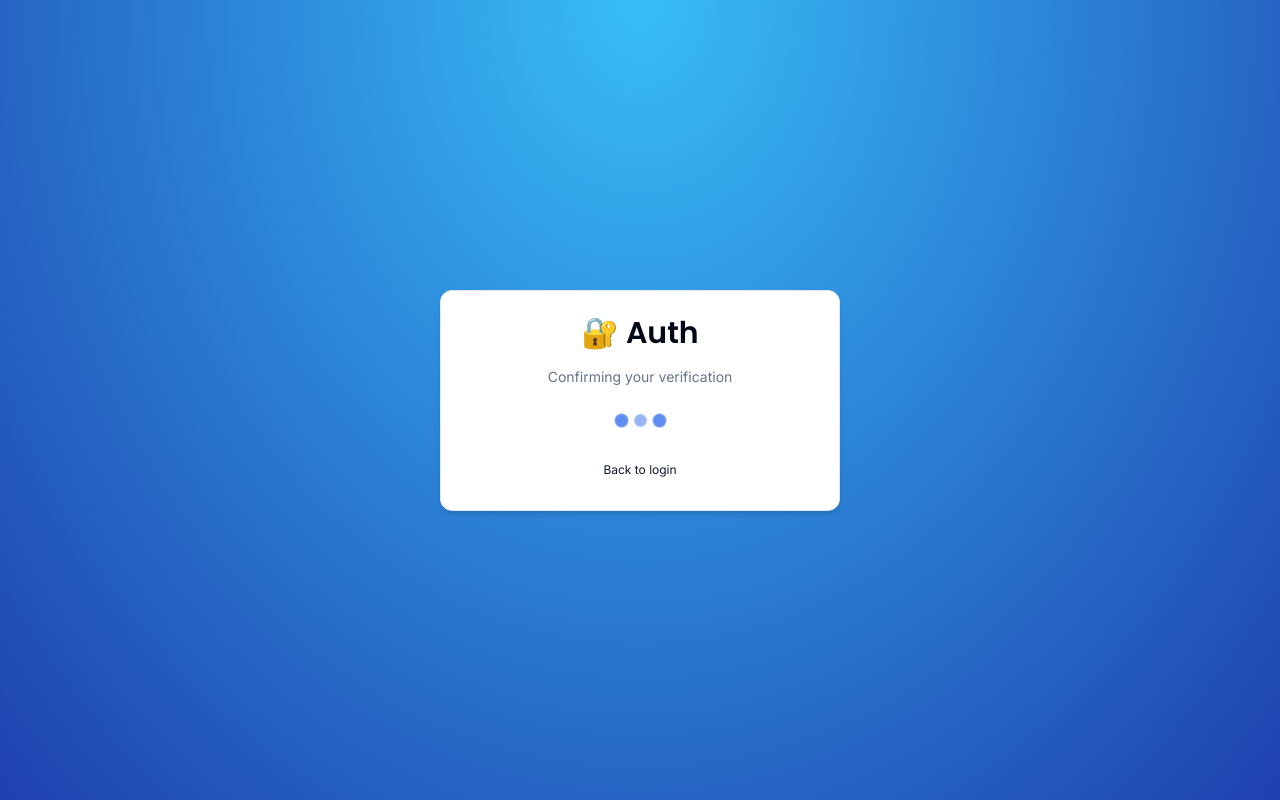
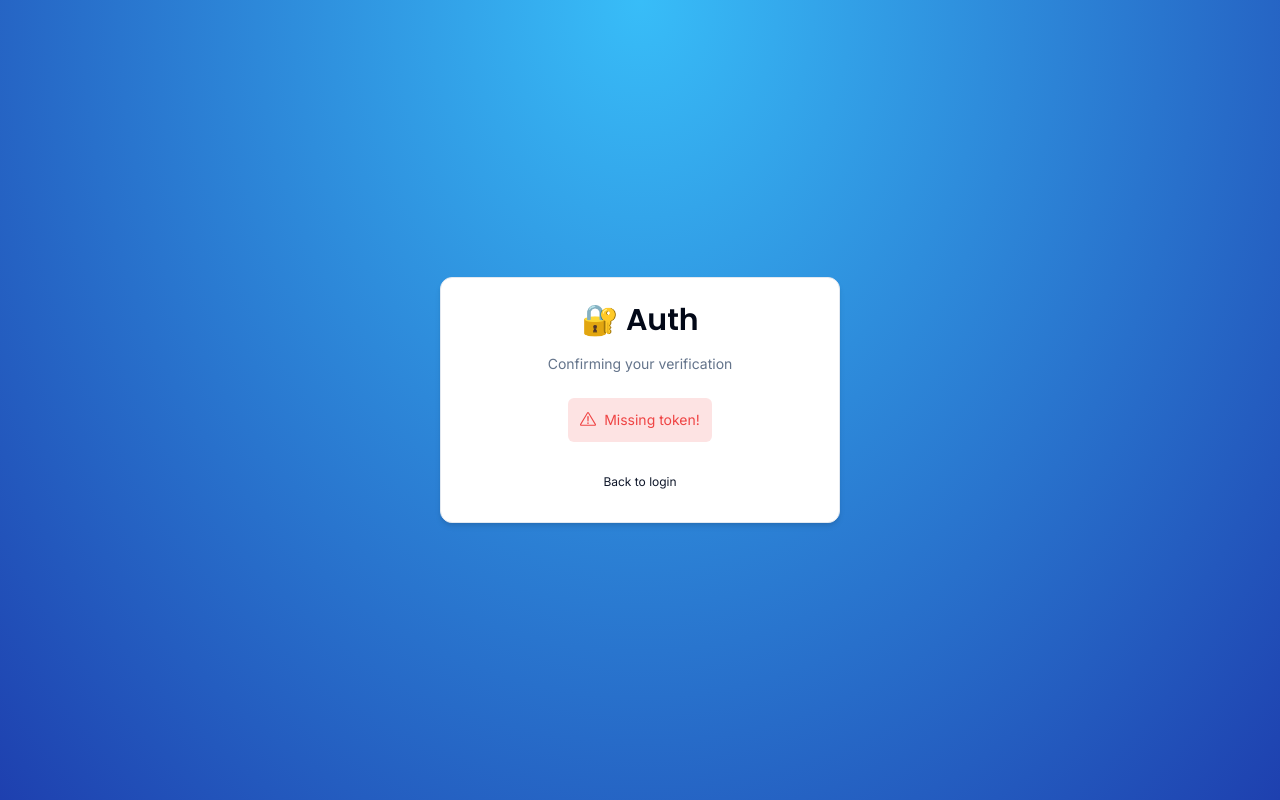
Before and after one commit to Sarhan41/Auth_mastery, a Next.js app: page /auth/new-verification in a window 1280 px wide. Built offline with nearby package versions, Linux system fonts and the light colour scheme.

Commit message:
Refactor code to improve performance and readability

```diff
--- a/actions/new-verification.tsx
+++ b/actions/new-verification.tsx
@@ -36,4 +36,12 @@ export const newVerification = async (token: string) => {
       email: existingToken.email,
     },
   });
+
+    await db.verificationToken.delete({
+        where: { id: existingToken.id },
+    });
+
+    return {
+        success: "Email Verified!"
+    }
 };
--- a/components/auth/new-verification-form.tsx
+++ b/components/auth/new-verification-form.tsx
@@ -1,18 +1,42 @@
 "use client";
 
-import { useCallback, useEffect } from "react";
+import { useCallback, useEffect, useState } from "react";
 import { BeatLoader } from "react-spinners";
 import { useSearchParams } from "next/navigation";
 
 import { CardWrapper } from "@/components/auth/card-wrapper";
+import { newVerification } from "@/actions/new-verification";
+import { FormError } from "@/components/form-error";
+import { FormSuccess } from "@/components/form-success";
 
 export const NewVerificationForm = () => {
+  const [error, setError] = useState<string | undefined>();
+  const [success, setSuccess] = useState<string | undefined>();
+
   const searchParams = useSearchParams();
 
   const token = searchParams.get("token");
 
   const onSubmit = useCallback(() => {
-    console.log(token);
+    if (success || error) return;
+
+    if (!token) {
+      setError("Missing token!");
+      return;
+    }
+
+    newVerification(token)
+      .then((data) => {
+        if (data.error) {
+          setError(data.error);
+          return;
+        }
+
+        setSuccess(data.success);
+      })
+      .catch(() => {
+        setError("Something went wrong!");
+      });
   }, [token]);
 
   useEffect(() => {
@@ -26,7 +50,9 @@ export const NewVerificationForm = () => {
       backButtonHref="/auth/login"
     >
       <div className="flex items-center w-full justify-center">
-        <BeatLoader color="#2563EB" />
+        {!error && !success && <BeatLoader color="#2563EB" />}
+        <FormSuccess message={success} />
+        {!success && <FormError message={error} />}
       </div>
     </CardWrapper>
   );
```
